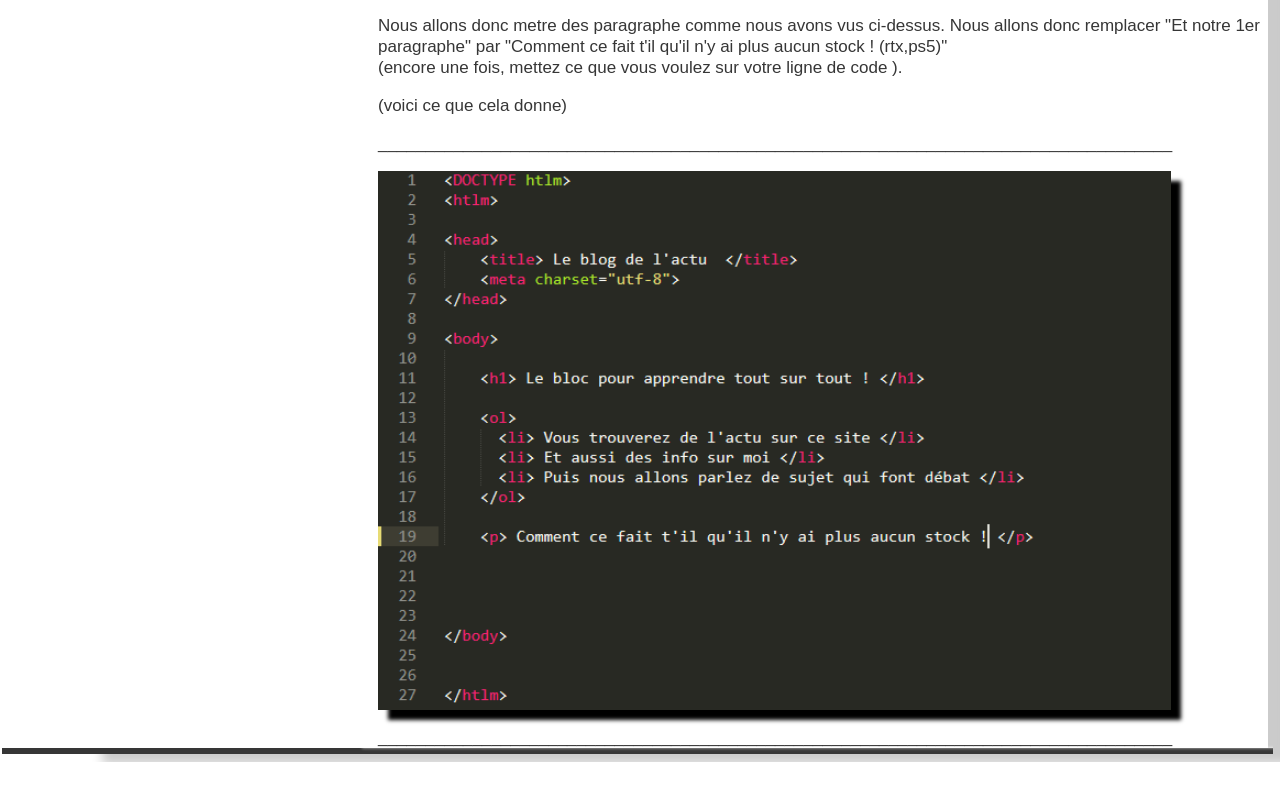
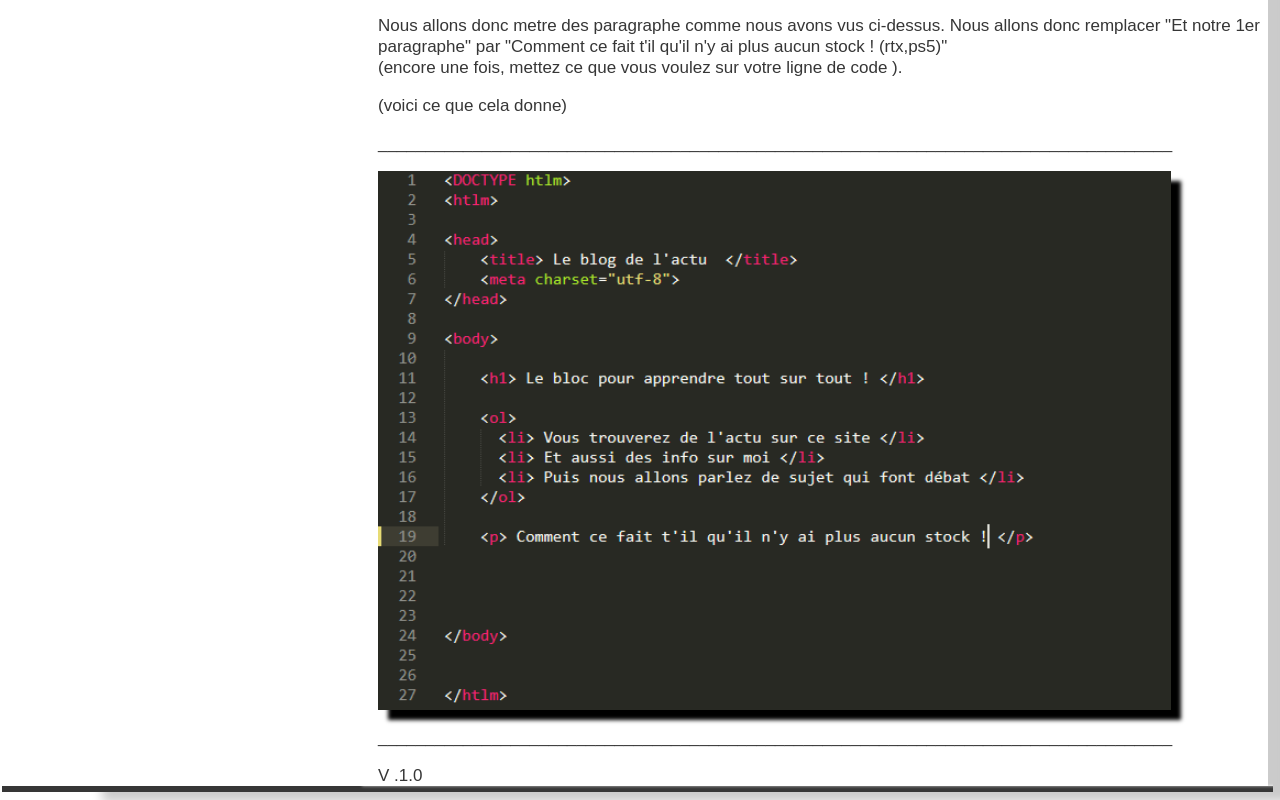
Before and after one commit to orpheei/coderfacile-html, a plain HTML site: page index.html in a window 1280 px wide. Shown: the part 6583-7383 px from the top of the page. Before the commit the page ends 7345 px from the top, so only its background shows below. Drawn offline with Linux system fonts and the light colour scheme.

Commit message:
Update index.html

```diff
--- a/index.html
+++ b/index.html
@@ -126,8 +126,7 @@
 	<p>  <img src="image/code5.png" height="539" width="793"></p>
     <p> ____________________________________________________________________________________</p>
 
-
-
+    <p> V    .1.0
 </div>
 
 </body>
```
